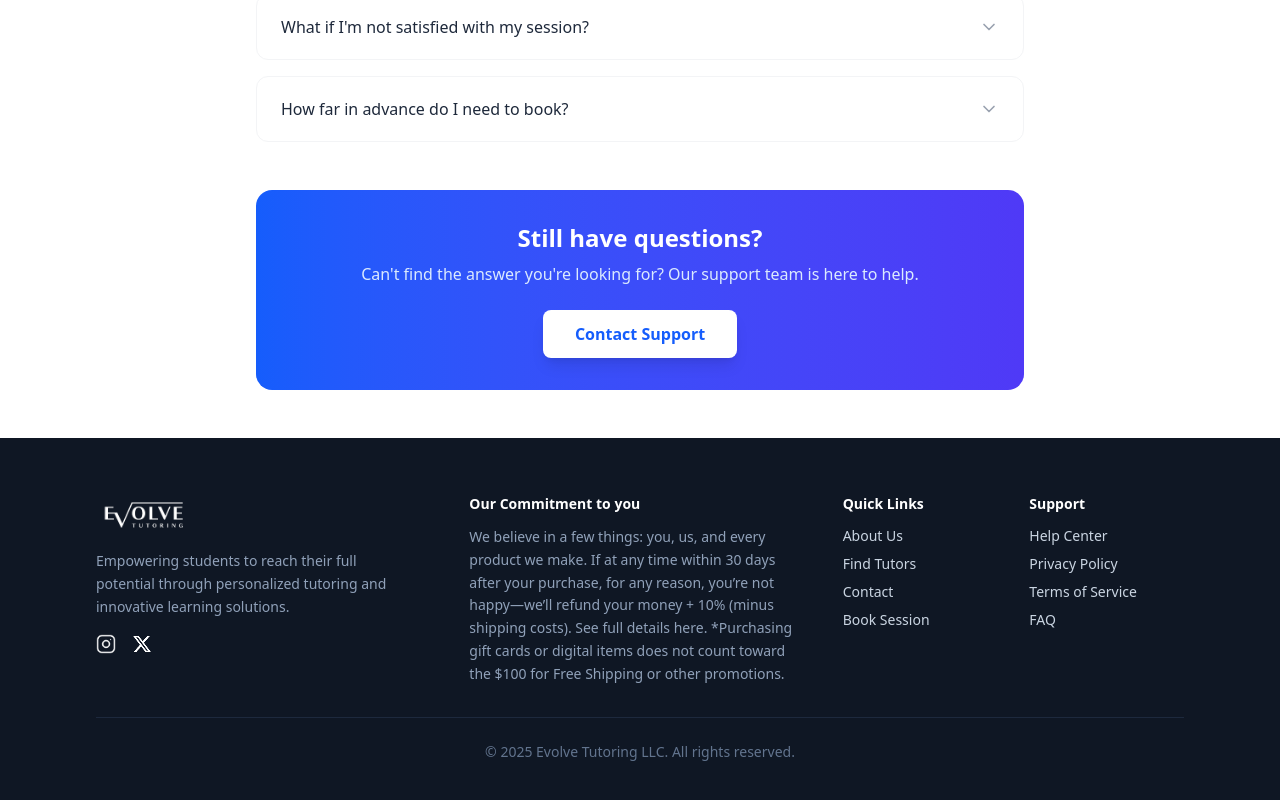
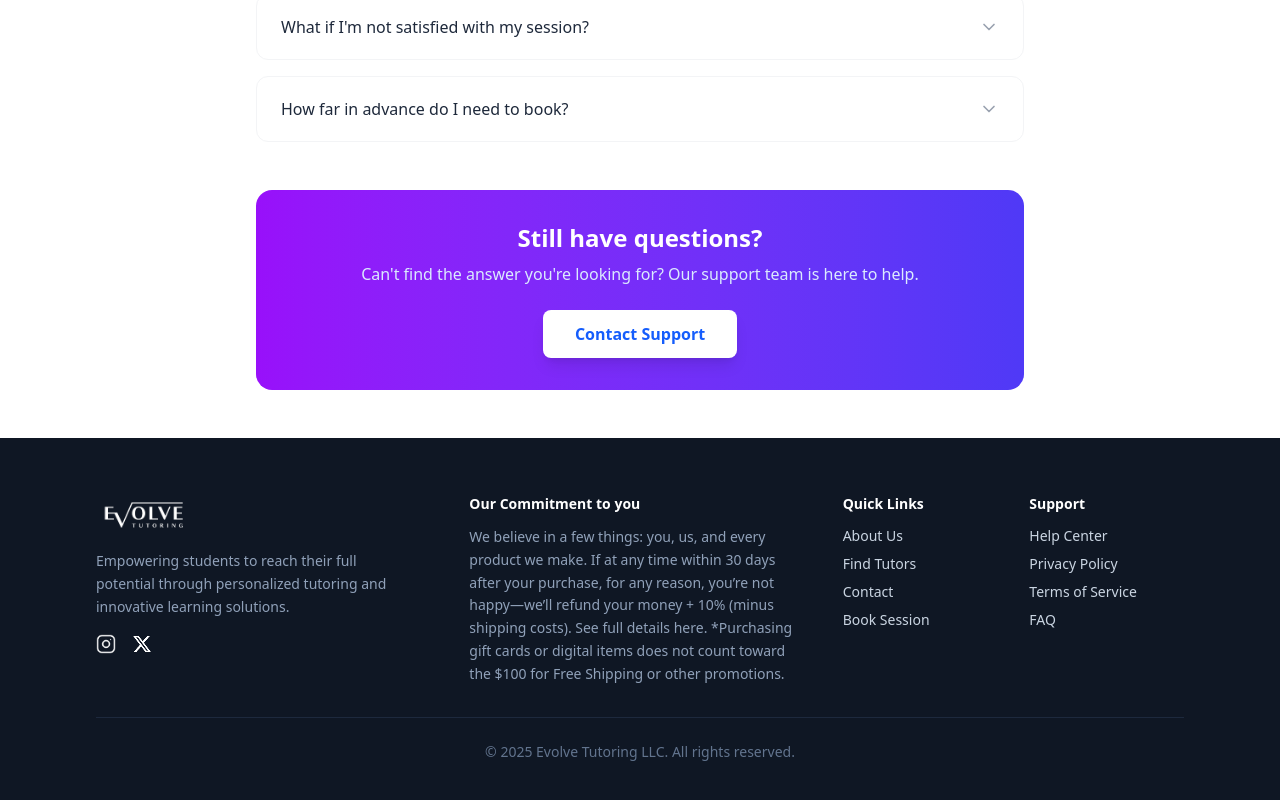
Before and after one commit to tushu003/lms-system, a Next.js app: page /contact in a window 1280 px wide. Shown: the part 1909-2709 px from the top of the page. Built offline with nearby package versions, Linux system fonts and the light colour scheme.

Commit message:
this faq section is completed

```diff
--- a/app/(client)/contact/_components/contact-banner.tsx
+++ b/app/(client)/contact/_components/contact-banner.tsx
@@ -22,7 +22,7 @@ export default function ContactBanner() {
         </p>
         <div className="flex justify-center items-center gap-4 mt-4">
             <button className="btn bg-gradient-to-r from-[#6366F1] mt-2 to-[#A855F7] hover:bg-amber-100 text-white px-3 py-2 rounded-lg">Send Massage →</button>
-            <button className="btn bg-white/10 hover:bg-amber-100 text-white px-3 py-2 mt-2 rounded-lg">View FAQ →</button>
+            <button className="btn bg-white/10 hover:bg-amber-100 hover:text-black text-white px-3 py-2 mt-2 rounded-lg">View FAQ →</button>
         </div>
 
       </div>
--- a/app/(client)/contact/_components/faq-section.tsx
+++ b/app/(client)/contact/_components/faq-section.tsx
@@ -101,7 +101,7 @@ const FAQSection: React.FC = () => {
         </div>
 
         {/* Footer CTA */}
-        <div className="mt-12 text-center bg-gradient-to-r from-blue-600 to-indigo-600 rounded-2xl p-8 text-white">
+        <div className="mt-12 text-center bg-gradient-to-r from-purple-600 to-indigo-600 rounded-2xl p-8 text-white">
           <h3 className="text-2xl font-bold mb-2">Still have questions?</h3>
           <p className="mb-6 text-blue-100">
             Can't find the answer you're looking for? Our support team is here to help.
```
